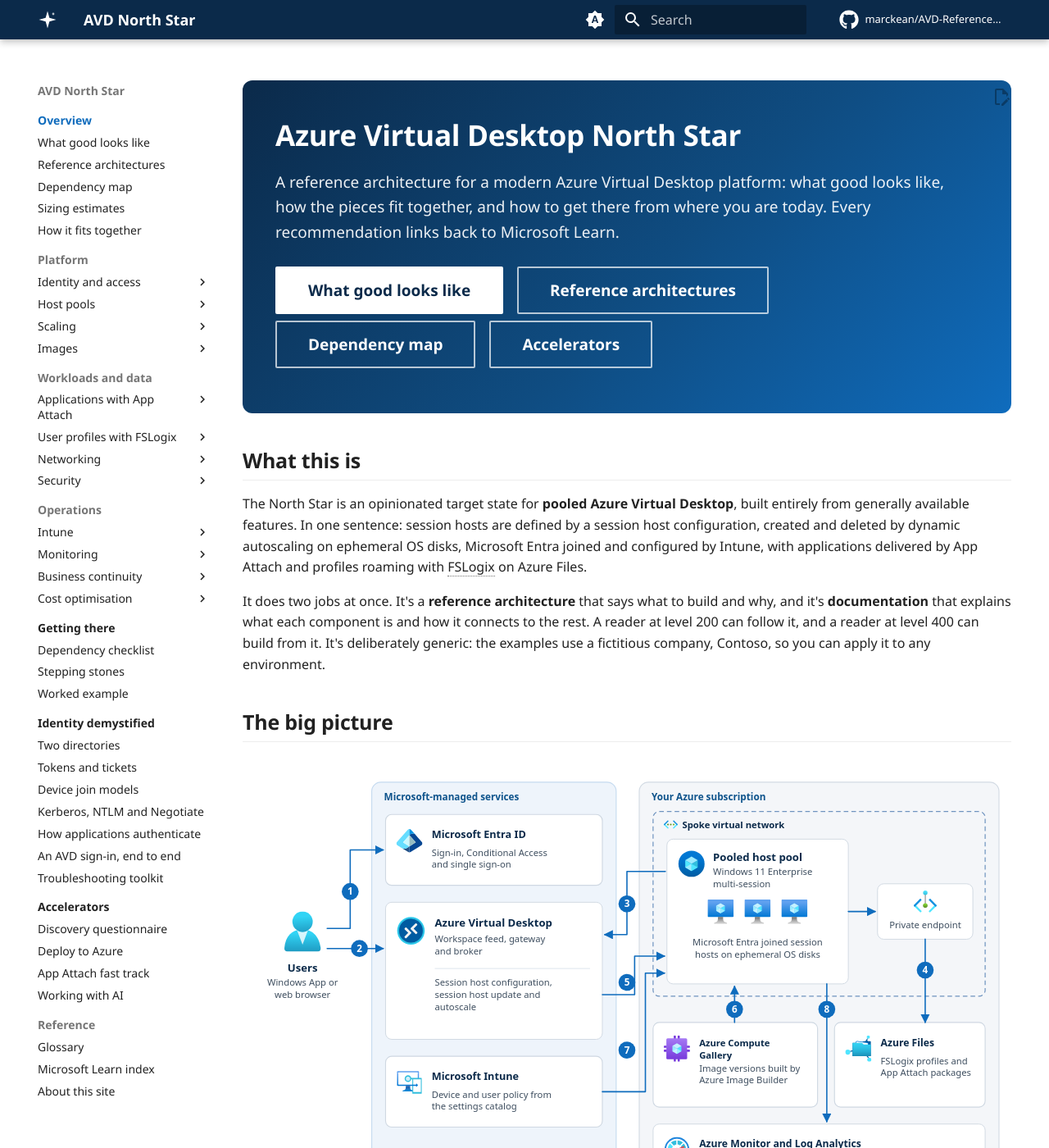
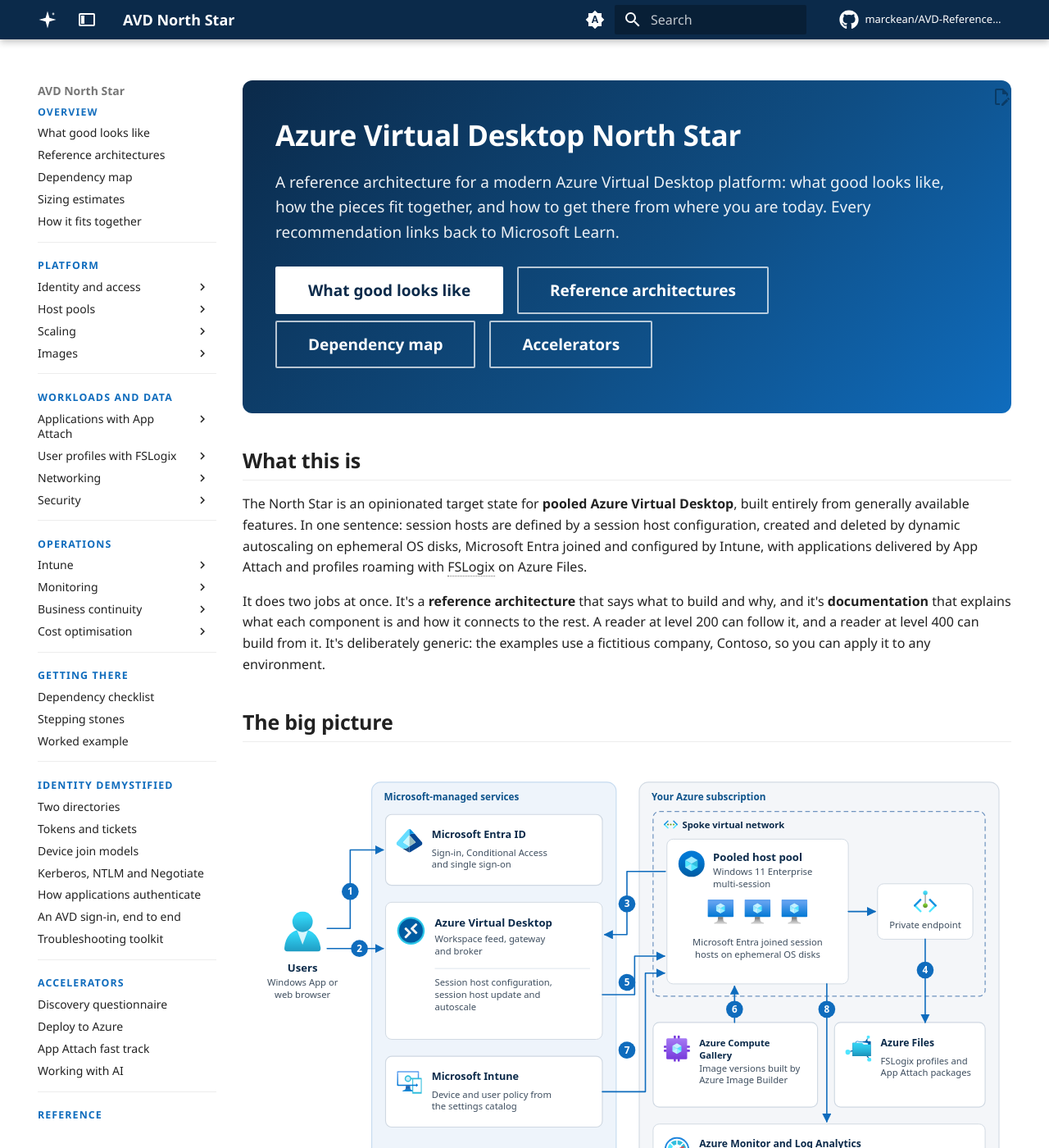
Before and after one commit to marckean/AVD-Reference_Architecture, an MkDocs documentation site: the page built from docs/index.md, in a window 1280 px wide and 1400 px high. Shown: the whole window at 82% size. Built offline with MkDocs 1.6.1 and Material for MkDocs 9.7.7, drawn with Linux system fonts in a browser that asks for light colours; comment, search, counter and statistics services are not loaded.

Commit message:
Set the navigation section headings apart, and add a sidebar toggle
- Section headings in the left navigation are now small capitals in the
  accent colour, with a divider and space above each section.
- A header button hides and shows the left navigation on wide screens and
  remembers the choice across pages.

Co-authored-by: Copilot <223556219+Copilot@users.noreply.github.com>

```diff
--- /dev/null
+++ b/docs/assets/javascripts/nav-toggle.js
@@ -0,0 +1,68 @@
+/* Show or hide the left navigation on wide screens, and remember the choice across pages. */
+(function () {
+  "use strict";
+
+  var KEY = "avd-nav-hidden";
+  var root = document.documentElement;
+  var FRAME = "M4 4h16a2 2 0 0 1 2 2v12a2 2 0 0 1-2 2H4a2 2 0 0 1-2-2V6a2 2 0 0 1 2-2Zm0 2v12h16V6H4Z";
+  var ICON_SHOWN = '<svg xmlns="http://www.w3.org/2000/svg" viewBox="0 0 24 24" aria-hidden="true"><path fill-rule="evenodd" d="' + FRAME + 'm1 1h4v10H5V7Z"/></svg>';
+  var ICON_HIDDEN = '<svg xmlns="http://www.w3.org/2000/svg" viewBox="0 0 24 24" aria-hidden="true"><path fill-rule="evenodd" d="' + FRAME + 'm4 0h1.5v12H8V6Z"/></svg>';
+
+  function storedHidden() {
+    try {
+      return window.localStorage.getItem(KEY) === "1";
+    } catch (error) {
+      return false;
+    }
+  }
+
+  function render(hidden) {
+    root.classList.toggle("avd-nav-hidden", hidden);
+    var button = document.querySelector(".avd-nav-toggle");
+    if (!button) {
+      return;
+    }
+    var label = hidden ? "Show navigation" : "Hide navigation";
+    button.setAttribute("aria-label", label);
+    button.setAttribute("aria-pressed", hidden ? "true" : "false");
+    button.title = label;
+    button.innerHTML = hidden ? ICON_HIDDEN : ICON_SHOWN;
+  }
+
+  function addButton() {
+    if (document.querySelector(".avd-nav-toggle")) {
+      return;
+    }
+    var title = document.querySelector(".md-header__title");
+    if (!title || !title.parentNode) {
+      return;
+    }
+    var button = document.createElement("button");
+    button.type = "button";
+    button.className = "md-header__button md-icon avd-nav-toggle";
+    button.addEventListener("click", function () {
+      var hidden = !root.classList.contains("avd-nav-hidden");
+      try {
+        window.localStorage.setItem(KEY, hidden ? "1" : "0");
+      } catch (error) {
+        // Storage can be blocked. The toggle still works on this page.
+      }
+      render(hidden);
+    });
+    title.parentNode.insertBefore(button, title);
+  }
+
+  function init() {
+    addButton();
+    render(storedHidden());
+  }
+
+  // With instant navigation, Material emits document$ after every page load.
+  if (window.document$ && typeof window.document$.subscribe === "function") {
+    window.document$.subscribe(init);
+  } else if (document.readyState === "loading") {
+    document.addEventListener("DOMContentLoaded", init);
+  } else {
+    init();
+  }
+})();
--- a/docs/assets/stylesheets/extra.css
+++ b/docs/assets/stylesheets/extra.css
@@ -203,3 +203,58 @@
 .md-copyright {
   max-width: 48rem;
 }
+
+/* Navigation: set each section heading apart from the pages beneath it */
+:root {
+  --avd-nav-section-fg: #0f6cbd;
+}
+
+[data-md-color-scheme="slate"] {
+  --avd-nav-section-fg: #6cb8f6;
+}
+
+@media screen and (min-width: 76.25em) {
+  .md-nav--primary > .md-nav__list > .md-nav__item--section {
+    margin: 1.1em 0 0;
+    padding-top: 0.9em;
+    border-top: 1px solid var(--md-default-fg-color--lightest);
+  }
+
+  .md-nav--primary > .md-nav__list > .md-nav__item--section:first-child {
+    margin-top: 0.6em;
+    padding-top: 0;
+    border-top: 0;
+  }
+
+  .md-nav--primary > .md-nav__list > .md-nav__item--section > .md-nav__link,
+  .md-nav--primary > .md-nav__list > .md-nav__item--section > .md-nav__container > .md-nav__link {
+    color: var(--avd-nav-section-fg);
+    font-size: 0.62rem;
+    font-weight: 700;
+    letter-spacing: 0.09em;
+    text-transform: uppercase;
+  }
+
+  .md-nav--primary > .md-nav__list > .md-nav__item--section > .md-nav__container > .md-nav__link:hover {
+    text-decoration: underline;
+  }
+}
+
+/* Header button that hides and shows the left navigation on wide screens */
+.md-header__button.avd-nav-toggle {
+  display: none;
+}
+
+@media screen and (min-width: 76.25em) {
+  .md-header__button.avd-nav-toggle {
+    display: inline-block;
+    border: 0;
+    background: none;
+    color: inherit;
+    font: inherit;
+  }
+
+  html.avd-nav-hidden .md-sidebar--primary {
+    display: none;
+  }
+}
--- a/mkdocs.yml
+++ b/mkdocs.yml
@@ -62,6 +62,7 @@ extra_css:
 
 extra_javascript:
   - assets/javascripts/discovery.js
+  - assets/javascripts/nav-toggle.js
 
 extra:
   generator: false
```
